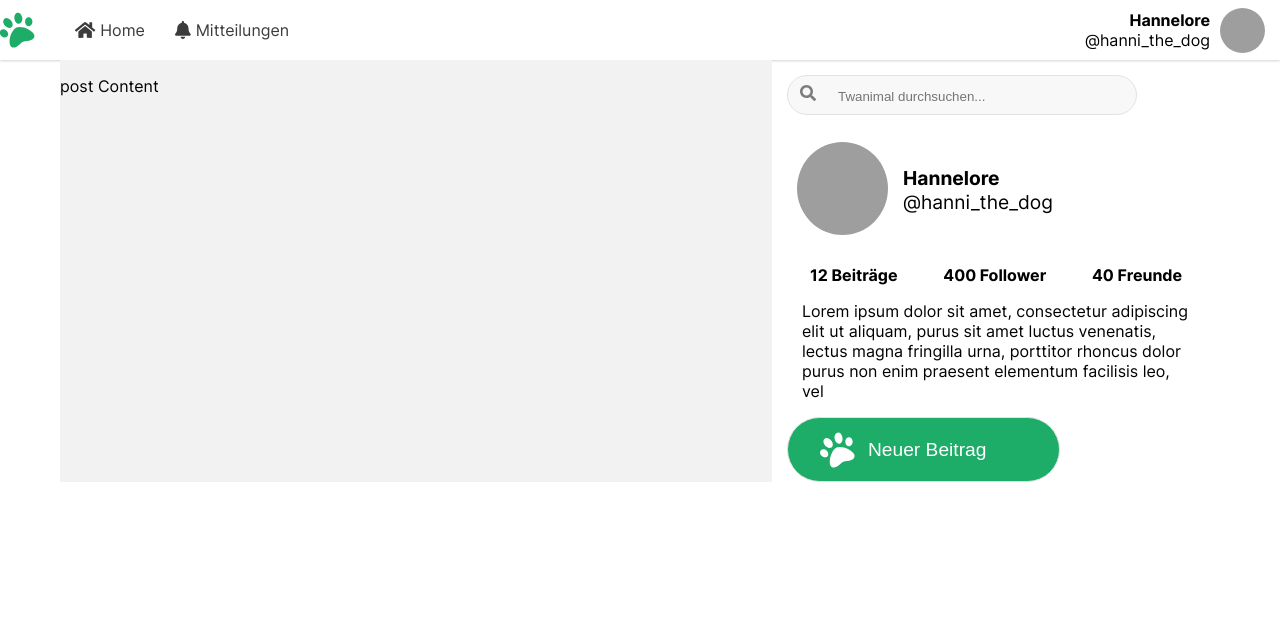
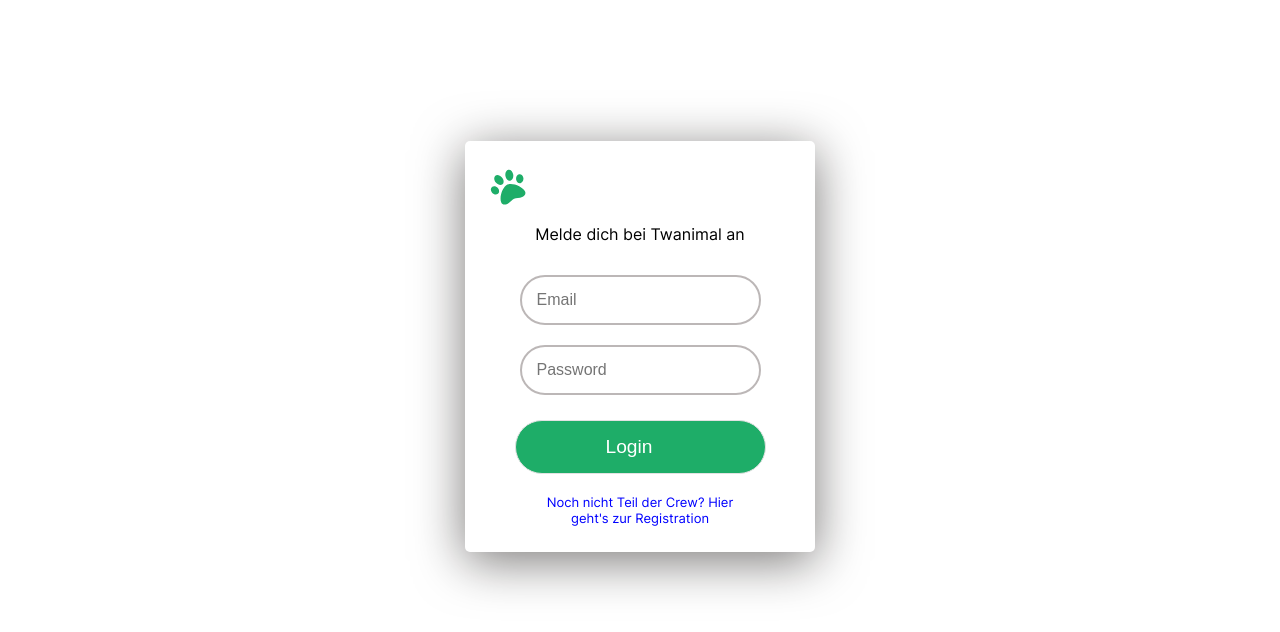
Before and after one commit to fh-erfurt/webaufbau-twanimal, a React (Create React App) app: page /home in a window 1280 px wide. Shown: the top 632 px of the page. Built offline with nearby package versions, Linux system fonts and the light colour scheme; grey boxes are pictures that could not be loaded.

Commit message:
update login html scss

```diff
--- a/src/App.js
+++ b/src/App.js
@@ -8,9 +8,11 @@ import Login from "./components/Login";
 function App() {
   return (
     <div className="App">
+      {/*
       <header className="App-header">
         <Navigation />
       </header>
+
       <div className="homepage">
         <div className="postContent">
           <PostContent />
@@ -19,6 +21,8 @@ function App() {
           <ProfileCard />
         </div>
       </div>
+      */}
+      <Login />
     </div>
   );
 }
--- a/src/assets/css/components/login.module.scss
+++ b/src/assets/css/components/login.module.scss
@@ -0,0 +1,83 @@
+.formTextContainer {
+  display: flex;
+  align-items: center;
+  flex-direction: column;
+
+  width: 350px;
+  height: auto;
+  border-radius: 5px;
+  margin: 11% auto;
+  box-shadow: 0 9px 50px hsla(24, 26%, 4%, 0.548);
+  padding: 2%;
+  background-color: #ffffff;
+
+  .contentWraperImage {
+    align-self: baseline;
+    width: auto;
+    height: auto;
+
+    .logo {
+      font-size: 35px;
+      transform: rotate(-25deg);
+      color: #1ead68;
+    }
+  }
+
+  .inputs {
+    display: flex;
+    flex-direction: column;
+    align-items: center;
+    padding: 5px;
+
+    input[type="email"],
+    input[type="password"] {
+      width: auto;
+      height: 50px;
+      background-color: #ffffff;
+      border-radius: 25px;
+      border: solid 1px #bcb7b7;
+      padding: 15px;
+      margin: 10px;
+      font-size: 16px;
+      color: #5e6472;
+      outline: none;
+      border-width: 2px;
+      transition: 0.2s linear;
+    }
+
+    /* focus */
+
+    input:focus {
+      transform: translateX(-2px);
+      border-radius: 5px;
+    }
+  }
+  .submitButton {
+    width: auto;
+    border-radius: 51px;
+    border: solid 1px #e2e2e2;
+    padding: 15px;
+    margin: 10px;
+    background-color: #1ead68;
+
+    button {
+      background: transparent;
+      border: none;
+      padding: 0 20px 0 75px;
+      height: 100%;
+      font-size: larger;
+      color: #ffffff;
+    }
+  }
+  .link {
+    width: 225px;
+    text-align: center;
+    font-size: small;
+    padding-top: 10px;
+
+    a {
+      color: #0000ff;
+      text-decoration: none;
+    }
+  }
+}
--- a/src/assets/css/components/navigation.module.css
+++ b/src/assets/css/components/navigation.module.css
@@ -15,7 +15,7 @@
 .logo {
   font-size: 35px;
   transform: rotate(-25deg);
-    color: #1EAD68;
+  color: #1ead68;
 }
 
 .items {
@@ -30,7 +30,7 @@
   padding: 0 15px;
   cursor: pointer;
   color: #3c3c3c;
-    transition: background .2s ease;
+  transition: background 0.2s ease;
   display: flex;
   align-items: center;
 }
@@ -50,7 +50,7 @@
   height: 100%;
   padding: 0 15px;
   cursor: pointer;
-    transition: background .2s ease;
+  transition: background 0.2s ease;
 }
 
 .profile:hover {
--- a/src/components/Login.jsx
+++ b/src/components/Login.jsx
@@ -7,28 +7,30 @@ class Login extends Component {
   render() {
     return (
       <React.Fragment>
-        <div className="form-text-container">
-          <div className="content-wraper-image">
-            <div className="img">
-              <img src="#" alt="logo" />
+        <div className={style.formTextContainer}>
+          <div className={style.contentWraperImage}>
+            <div className={style.logo}>
+              <FontAwesomeIcon className={style.icons} icon={faPaw} />
             </div>
           </div>
-          <div className="text">
-            <p>hey!</p>
+          <div className={style.text}>
+            <p>Melde dich bei Twanimal an</p>
           </div>
-          <div className="form">
+          <div className={style.form}>
             <form action="#">
-              <div className="inputs">
-                <input type="text" />
-                <input type="text" />
+              <div className={style.inputs}>
+                <input type="email" placeholder="Email" />
+                <input type="password" placeholder="Password" />
               </div>
-              <div className="submitButton">
+              <div className={style.submitButton}>
                 <button>Login</button>
               </div>
             </form>
           </div>
-          <div className="link">
-            <a href="#">SignUp</a>
+          <div className={style.link}>
+            <a href="#">
+              Noch nicht Teil der Crew? Hier geht's zur Registration
+            </a>
           </div>
         </div>
       </React.Fragment>
```
Lines whose indentation alone changed are shown as unchanged.
